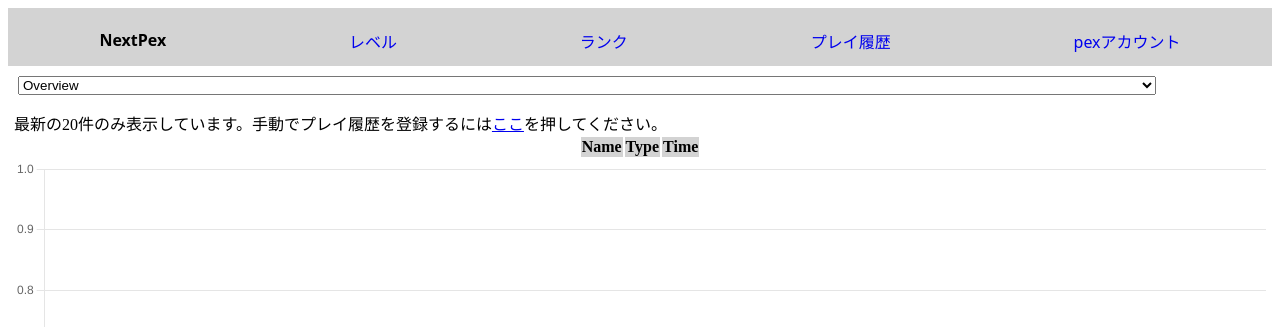
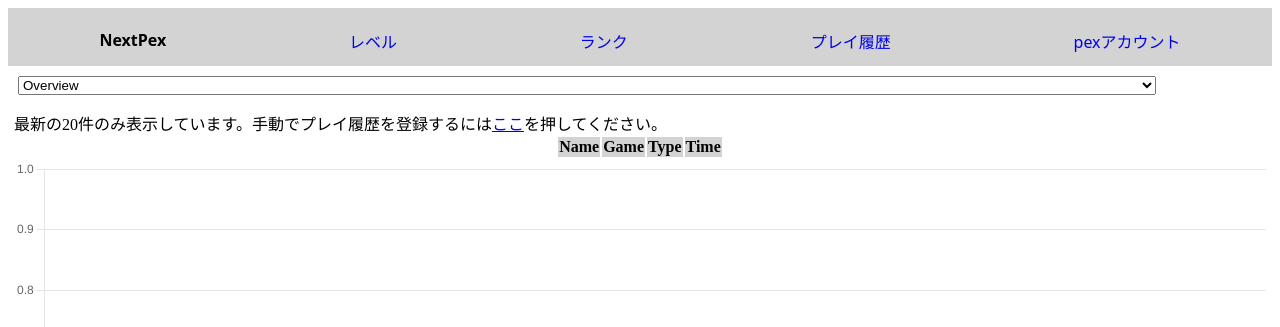
Before and after one commit to tinaxd/nextpex, a Django app: page /check in a window 1280 px wide. Shown: the top 327 px of the page. Run offline with Django 3.2, Linux system fonts and the light colour scheme; data that the repository does not hold is empty; some libraries are stand-ins or nearby versions.

Commit message:
show game names

```diff
--- a/web/api/serializers.py
+++ b/web/api/serializers.py
@@ -127,7 +127,9 @@ class RankUpdateSerializer(serializers.ModelSerializer):
 
 class CheckSerializer(serializers.ModelSerializer):
     player = serializers.CharField(max_length=50, source='player.display_name')
+    game_name = serializers.CharField(
+        max_length=64, source='played_game.name', allow_null=True)
 
     class Meta:
         model = wm.ApexabilityCheck
-        fields = ['player', 'entry_type', 'time']
+        fields = ['player', 'entry_type', 'time', 'game_name']
--- a/web/api/views.py
+++ b/web/api/views.py
@@ -1,4 +1,4 @@
-from django.http import JsonResponse
+from django.http import JsonResponse, HttpResponseNotFound
 from rest_framework.response import Response
 from . import serializers as ser
 from rest_framework import mixins, status
--- a/web/web/static/web/apexability.js
+++ b/web/web/static/web/apexability.js
@@ -13,6 +13,9 @@ function makeTr(entry) {
   const tdName = document.createElement('td');
   tdName.textContent = entry.player;
 
+  const tdGame = document.createElement('td');
+  tdGame.textContent = entry.game_name ?? "?";
+
   const tdType = document.createElement('td');
   if (entry.entry_type === 'start') {
     tdType.textContent = 'Start';
@@ -27,6 +30,7 @@ function makeTr(entry) {
   tdTime.textContent = parsedTime.getFullYear().toString() + '-' + (parsedTime.getMonth() + 1).toString().padStart(2, '0') + '-' + parsedTime.getDate().toString().padStart(2, '0') + ' ' + parsedTime.getHours().toString().padStart(2, '0') + ':' + parsedTime.getMinutes().toString().padStart(2, '0');
 
   tr.appendChild(tdName);
+  tr.appendChild(tdGame);
   tr.appendChild(tdType);
   tr.appendChild(tdTime);
   return tr;
--- a/web/web/templates/web/apexability.html
+++ b/web/web/templates/web/apexability.html
@@ -22,6 +22,7 @@
             <thead class="table-header">
                 <tr class="header-row">
                     <th class="header-cell">Name</th>
+                    <th class="header-cell">Game</th>
                     <th class="header-cell">Type</th>
                     <th class="header-cell">Time</th>
                 </tr>
```
